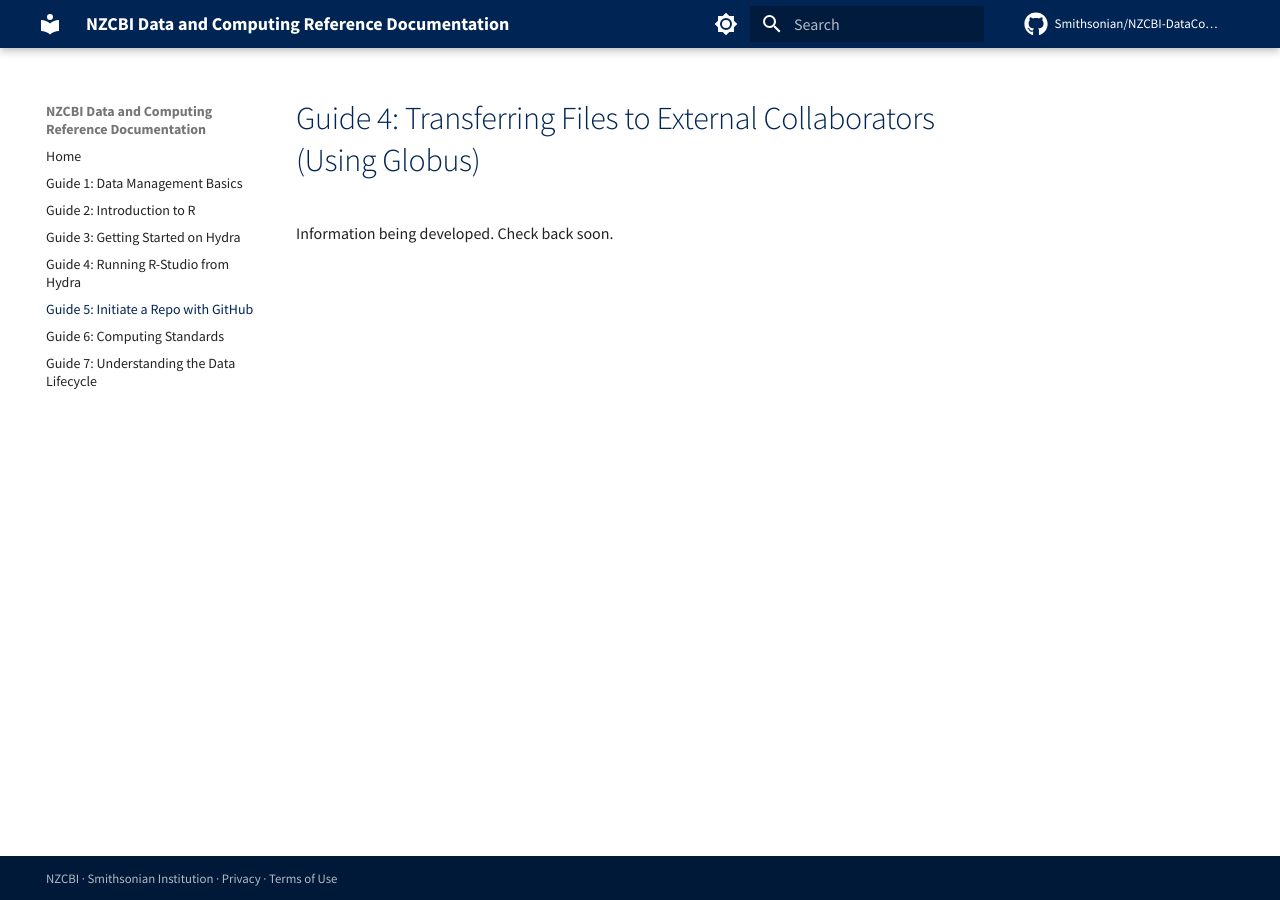
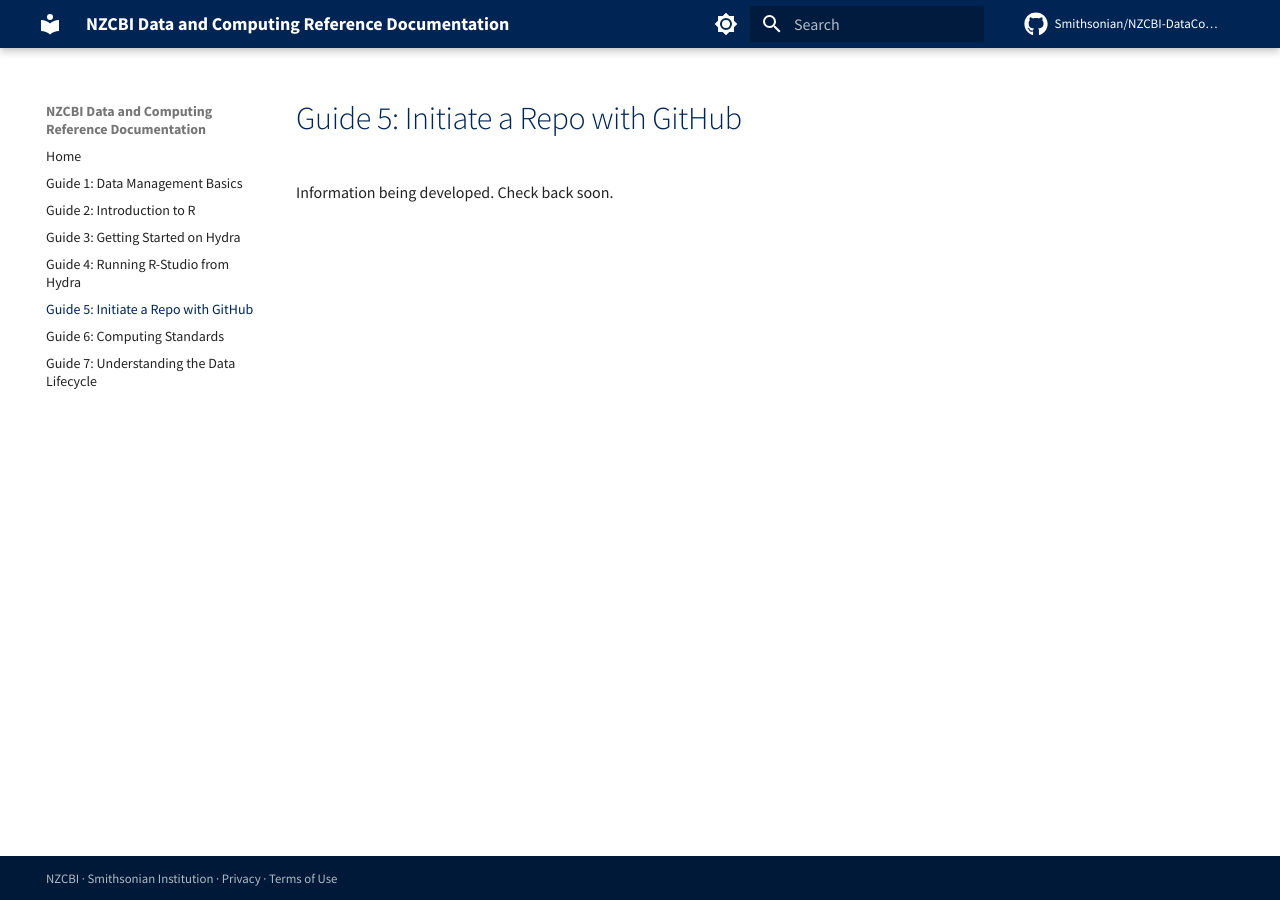
Before and after one commit to Smithsonian/NZCBI-DataComputingDocs, an MkDocs documentation site: the page built from docs/github.md, in a window 1280 px wide. Built offline with MkDocs 1.6.1 and Material for MkDocs 9.7.7, drawn with Linux system fonts in a browser that asks for light colours; comment, search, counter and statistics services are not loaded.

Commit message:
Updated title

```diff
--- a/docs/github.md
+++ b/docs/github.md
@@ -1,3 +1,3 @@
-# Guide 4: Transferring Files to External Collaborators (Using Globus)
+# Guide 5: Initiate a Repo with GitHub
 
 Information being developed.  Check back soon.
```
Also changed, not shown: docs/R-Intro.md (+1 -1 lines), docs/RStudio-Hydra.md (+1 -1 lines).
